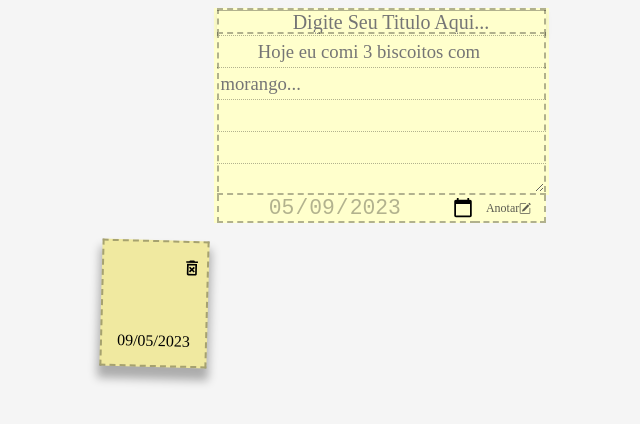
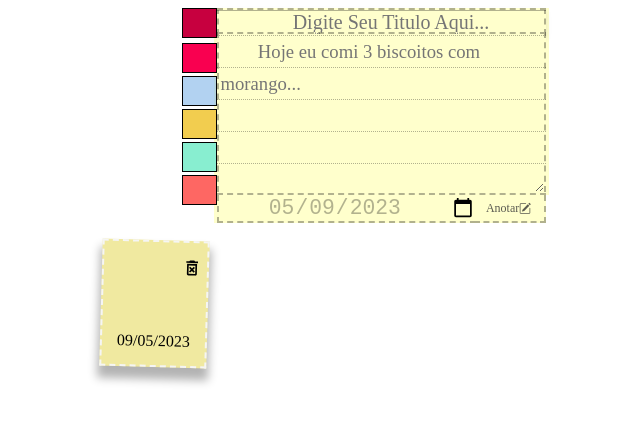
Before and after one commit to touma0dev/react-project-postit, a React (Create React App) app: page / in a window 1280 px wide. Both pictures are taken after a click on the button "Anotar". Shown: the top 424 px of the page, without its empty margins (259-899 px from the left). Built offline with nearby package versions, Linux system fonts and the light colour scheme; a web font is replaced by a local one.

Commit message:
Signed-off-by: touma0dev <lucashenr429@gmail.com>

```diff
--- a/src/App.js
+++ b/src/App.js
@@ -1,12 +1,15 @@
 import { useState, useEffect } from "react";
 import { MdOutlineDeleteForever } from "react-icons/md";
 import { BsPencilSquare } from "react-icons/bs";
+
 import "./App.scss";
 
 function App() {
   const [input, setInput] = useState("");
   const [btn, setBtn] = useState([]);
   const [title, TitleCamp] = useState("");
+  const [classe, Classecamp] = useState("");
+
   const TitleChange = (event) => {
     TitleCamp(event.target.value);
   };
@@ -18,6 +21,7 @@ function App() {
   const handleClick = () => {
     const newTask = {
       id: Math.floor(Math.random() * 10000), // Gerar um ID aleatório único
+      classe: classe || "padrao",
       Titulo: title,
       tarefa: input,
       Dia: formatDate(date),
@@ -66,9 +70,47 @@ function App() {
   function handleDateChange(event) {
     console.log(setDate(event.target.value));
   }
+  const [btnw, setBtno] = useState([]);
+  const [hoveredIndex, setHoveredIndex] = useState(null);
+  const bn = () => {
+    const newTaske = [
+      { Class: "App-note-tema-1" ,color:"post-it-purple"},
+      { Class: "App-note-tema-2" ,color:"post-it-pink"},
+      { Class: "App-note-tema-3" ,color:"post-it-blue"},
+      { Class: "App-note-tema-4" ,color:"post-it-yellow"},
+      { Class: "App-note-tema-5" ,color:"post-it-green"},
+      { Class: "App-note-tema-6" ,color:"posit-it-lovely"},
+    ];
+    setBtno(newTaske);
+  };
+  const handleMouseEnter = (index) => {
+    setHoveredIndex(index);
+  };
+
+  const handleMouseLeave = () => {
+    setHoveredIndex(null);
+  };
+  function handleDivClick(value) {
+    Classecamp(value)
+  }
+  useEffect(() => {
+    bn();
+  }, []);
   return (
     <div className="App">
+          {btnw.map((task, index) => (
+
+       <div
+        key={index}
+         className={`App-note-tema ${task.Class} ${index === hoveredIndex ? 'hover' : ''}`}
+         onMouseEnter={() => handleMouseEnter(index)}
+         onMouseLeave={handleMouseLeave}
+         onClick={() => handleDivClick(task.color)}
+       >
+       </div>
+     ))}
       <div className="App-note">
+
         <input
           className="App-inptext"
           type="text"
@@ -87,7 +129,6 @@ function App() {
         </div>
         <div className="App-Function">
           <input
-            min-date
             min="2023-01-01"
             max="2024-01-01"
             className="App-inpdate"
@@ -96,18 +137,15 @@ function App() {
             onChange={handleDateChange}
           />
           <button onClick={handleClick}>
-
             Anotar
-            <BsPencilSquare
-              style={{ height: "15px", width: "12px" }}
-            />
+            <BsPencilSquare style={{ height: "15px", width: "12px" }} />
           </button>
         </div>
       </div>
       <div className="App Flex">
         {btn.map((task) => {
           return (
-            <div className="App-card" key={task.id}>
+            <div className={`App-card ${task.classe}`} key={task.id}>
               <div className="App-before"></div>
               <b onClick={() => handleRemove(task.id)}>
                 <MdOutlineDeleteForever
--- a/src/App.scss
+++ b/src/App.scss
@@ -11,11 +11,15 @@
 $border: black;
 $white-smoke: #F5f5f5;
 $lineColor: rgba(49, 49, 49, 0.795);
-
+$post-it-purple:#c7003f;
+$post-it-pink:#f90050;
+$post-it-blue:#8dbdebab;
+$post-it-yellow:	#f2cd4f;
+$post-it-green:#88eed0;
+$posit-it-lovely:#fe6763;
 :root {
   --paperColor: #ffc;
   --lineColor: rgba(0, 0, 0, .3);
-
   --lineSpacing: 2rem;
   --lineHeight: 1px;
   --dashWidth: 1px;
@@ -29,19 +33,97 @@ $lineColor: rgba(49, 49, 49, 0.795);
 
 body,
 html {
-  background-color: $white-smoke ;
+  //background-color: $white-smoke ;
+  z-index: 0;
 }
 
 .App {
+  transition: all 1s ease-out;
+
+  z-index: 99;
   margin: 0 Auto;
   text-align: center;
-
+  &-theme{
+    position: relative;
+  }
+  .App-note-tema-1.hover{
+    transform: translate(19px,0);
+    transition: all 0.2s ease;
+    width:45px;
+  }
+  .App-note-tema-2.hover{
+    transform: translate(19px,0);
+    transition: all 0.2s ease;
+    width:45px;
+  }
+  .App-note-tema-3.hover{
+    transform: translate(19px,0);
+    transition: all 0.2s ease;
+    width:45px;
+  }
+  .App-note-tema-4.hover{
+    transform: translate(19px,0);
+    transition: all 0.2s ease;
+    width:45px;
+  }
+  .App-note-tema-5.hover{
+    transform: translate(19px,0);
+    transition: all 0.2s ease;
+    width:45px;
+  }
+  .App-note-tema-6.hover{
+    transform: translate(19px,0);
+    transition: all 0.2s ease;
+    width:45px;
+  }
+  &-note-tema{
+    display: block;
+    content: '';
+    z-index:0;
+    position:absolute;
+    left:-305pt;
+    right: 0px;
+    margin: 0 auto;
+    width:35px;
+    transform: translate(22px,0);
+    transition: all 0.4s ease;
+    height: 30px;
+    background-color: rgba(162, 0, 255, 0.466);
+    border: 1px solid ;
+  }
+  &-note-tema-1{
+  background-color: $post-it-purple;
+} &-note-tema-1.hover{
+  background-color: $post-it-purple;
+}
+&-note-tema-2{
+  height: 30px;
+  top: 43px;
+  background-color: $post-it-pink;
+}
+&-note-tema-3{
+  top: 76px;
+  background-color: $post-it-blue;
+}
+&-note-tema-4{
+  top:109px;
+  background-color: $post-it-yellow;
+}
+&-note-tema-5{
+  background-color: $post-it-green;
+  top: 142px;
+}
+&-note-tema-6{
+  top: 175px;
+  background-color: $posit-it-lovely;
+z-index: 2;
+}
   &-note {
+    display: block;
     margin: 0 Auto;
     max-width: 335px;
     background-color: var(--paperColor);
   }
-
   &-inptext {
     font-family: 'Montserrat Medium';
     box-shadow: 0 4px 6px rgba(0, 0, 0, 0.1);
@@ -125,8 +207,16 @@ html {
   }
 
   &-card {
+    &:hover {
+      -webkit-transform: rotate(1deg);
+    -moz-transform: rotate(1deg);
+    -o-transform: rotate(1deg);
+    -ms-transform: rotate(1deg);
+
+    transform: rotate(1deg)scale(1.05);
+    }
     top: 30px;
-    border: 2px dashed var(--lineColor);
+    border: 2px dashed #f5f5f5;
     padding: 15px 15px;
     margin-left: 15px;
     position: relative;
@@ -135,13 +225,13 @@ html {
     flex-wrap: pre-wrap;
     max-width: 300px;
     margin-top: 10px;
-    -webkit-transform: rotate(1.5deg);
-    -moz-transform: rotate(1.5deg);
-    -o-transform: rotate(1.5deg);
-    -ms-transform: rotate(1.5deg);
-    transform: rotate(1.5deg);
+    -webkit-transform: rotate(1.6deg);
+    -moz-transform: rotate(1.6deg);
+    -o-transform: rotate(1.6deg);
+    -ms-transform: rotate(1.6deg);
+    transform: rotate(1.6deg);
     box-shadow: 0 10px 10px 2px rgba(0,0,0,0.3);
-    background :#f0e9a0;
+    transition: all 1s ease;
     p,
     h4 {
       max-width: 300px;
@@ -157,7 +247,7 @@ html {
       font-family: 'Montserrat Medium';
     }
 
-    &-title:first-letter {
+    &-title:first-letter ,p{
       text-transform: capitalize;
     }
 
@@ -177,8 +267,23 @@ html {
   flex-direction: row;
   margin: 0 auto;
   max-width: 600px;
+  animation: my-animation 1s ease;
 }
 
+@keyframes my-animation {
+  0% {
+    transform: scale(1.01);
+  }
+  20% {
+    transform: scale(1.01);
+  }
+  60% {
+    transform: scale(1.01);
+  }
+  100% {
+    transform: scale(1.01);
+  }
+}
 
 input[type="date"] {
   background-color: var(--paperColor);
@@ -198,3 +303,11 @@ input[type="date"]::-webkit-calendar-picker-indicator {
   background-color: var(--paperColor);
   color: var(--lineColor);
 }
+.padrao{
+  background :#f0e9a0;
+}
+
+.post-it-purple{
+  background-color: $post-it-purple;
+}.post-it-pink{background-color: $post-it-pink;}
+.post-it-blue{background-color: $post-it-blue;}.post-it-yellow{background-color: $post-it-yellow;}.post-it-green{background-color:$post-it-green ;}.posit-it-lovely{background-color:$posit-it-lovely ;}
```
